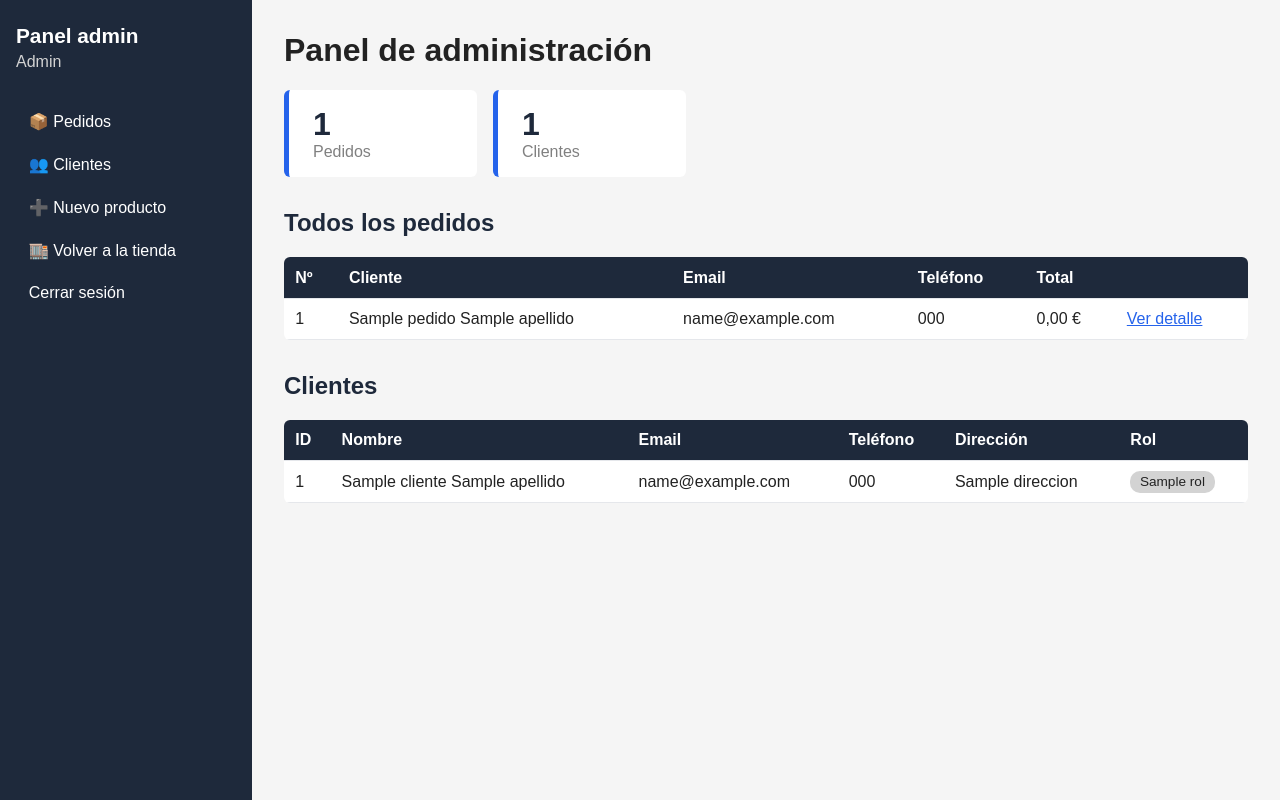
After one commit to dromerCode/tienda-php, a PHP site: template views/adminView.phtml in a window 1280 px wide. The commit adds this page. Run offline with PHP 8.4, Linux system fonts and the light colour scheme; the template is opened without the code that fills it: most values are stand-ins (such as "Sample title", 1, 10 or a date in 2020).

Commit message:
Panel de administración con todos los pedidos y clientes

```diff
--- a/controllers/mainController.php
+++ b/controllers/mainController.php
@@ -11,4 +11,6 @@ if ($page == 'login' || $page == 'registro' || $page == 'logout') {
     require __DIR__ . '/carritoController.php';
 } elseif ($page == 'finalizar_compra' || $page == 'pedido' || $page == 'mis_pedidos') {
     require __DIR__ . '/compraController.php';
+} elseif ($page == 'admin') {
+    require __DIR__ . '/adminController.php';
 }
--- /dev/null
+++ b/css/admin.css
@@ -0,0 +1,146 @@
+/* Estilos del panel de administración (aparte de la tienda) */
+body {
+    font-family: sans-serif;
+    margin: 0;
+    display: flex;
+    min-height: 100vh;
+    background: whitesmoke;
+    color: #222;
+}
+
+/* Menú lateral */
+.menu {
+    width: 220px;
+    flex-shrink: 0;
+    background: #1e293b;
+    color: white;
+    padding: 1.5rem 1rem;
+}
+
+.menu h2 {
+    margin: 0;
+    font-size: 1.3rem;
+}
+
+.menu .usuario {
+    color: lightgray;
+    margin-top: 0.3rem;
+    margin-bottom: 2rem;
+}
+
+.menu nav a {
+    display: block;
+    color: white;
+    text-decoration: none;
+    padding: 0.6rem 0.8rem;
+    border-radius: 6px;
+    margin-bottom: 0.3rem;
+}
+
+.menu nav a:hover {
+    background: #334155;
+}
+
+/* Contenido */
+main {
+    flex: 1;
+    padding: 2rem;
+}
+
+main h1 {
+    margin-top: 0;
+}
+
+main h2 {
+    margin-top: 2rem;
+    color: #1e293b;
+}
+
+.volver {
+    display: inline-block;
+    margin-bottom: 1rem;
+    color: #2563eb;
+    text-decoration: none;
+}
+
+/* Recuadros con los totales */
+.resumen {
+    display: flex;
+    gap: 1rem;
+}
+
+.dato {
+    background: white;
+    border-left: 5px solid #2563eb;
+    border-radius: 6px;
+    padding: 1rem 1.5rem;
+    min-width: 140px;
+    color: gray;
+}
+
+.dato span {
+    display: block;
+    font-size: 2rem;
+    font-weight: bold;
+    color: #1e293b;
+}
+
+.caja {
+    background: white;
+    border-radius: 6px;
+    padding: 1rem 1.5rem;
+}
+
+.caja h2 {
+    margin-top: 0;
+}
+
+/* Tablas */
+table {
+    width: 100%;
+    border-collapse: collapse;
+    background: white;
+    border-radius: 6px;
+    overflow: hidden;
+}
+
+th, td {
+    padding: 0.7rem;
+    text-align: left;
+    border-bottom: 1px solid #e5e7eb;
+}
+
+th {
+    background: #1e293b;
+    color: white;
+}
+
+tr:hover td {
+    background: #f1f5f9;
+}
+
+td a {
+    color: #2563eb;
+}
+
+.derecha {
+    text-align: right;
+}
+
+.fila-total td {
+    font-weight: bold;
+    font-size: 1.1rem;
+}
+
+/* Etiqueta del rol */
+.rol {
+    padding: 0.2rem 0.6rem;
+    border-radius: 10px;
+    font-size: 0.85rem;
+    background: lightgray;
+}
+
+.rol.admin {
+    background: #2563eb;
+    color: white;
+}
--- /dev/null
+++ b/views/adminMenu.phtml
@@ -0,0 +1,12 @@
+<!-- Menú lateral del panel de administración (no usa la cabecera de la tienda) -->
+<aside class="menu">
+    <h2>Panel admin</h2>
+    <p class="usuario"><?= htmlspecialchars($_SESSION['nombre'] ?? 'Admin') ?></p>
+    <nav>
+        <a href="index.php?page=admin#pedidos">📦 Pedidos</a>
+        <a href="index.php?page=admin#clientes">👥 Clientes</a>
+        <a href="index.php?page=nuevo_producto">➕ Nuevo producto</a>
+        <a href="index.php?page=productos">🏬 Volver a la tienda</a>
+        <a href="index.php?page=logout">Cerrar sesión</a>
+    </nav>
+</aside>
--- /dev/null
+++ b/views/adminView.phtml
@@ -0,0 +1,75 @@
+<!-- Panel de administración: pinta $pedidos y $clientes que prepara adminController -->
+<!DOCTYPE html>
+<html lang="es">
+<head>
+    <meta charset="UTF-8">
+    <meta name="viewport" content="width=device-width, initial-scale=1.0">
+    <title>Panel de administración</title>
+    <link rel="stylesheet" href="css/admin.css">
+</head>
+<body>
+    <?php require __DIR__ . '/adminMenu.phtml'; ?>
+    <main>
+        <h1>Panel de administración</h1>
+
+        <div class="resumen">
+            <div class="dato">
+                <span><?= count($pedidos) ?></span>
+                Pedidos
+            </div>
+            <div class="dato">
+                <span><?= count($clientes) ?></span>
+                Clientes
+            </div>
+        </div>
+
+        <h2 id="pedidos">Todos los pedidos</h2>
+        <?php if (empty($pedidos)): ?>
+            <p>Todavía no hay ningún pedido.</p>
+        <?php else: ?>
+            <table>
+                <tr>
+                    <th>Nº</th>
+                    <th>Cliente</th>
+                    <th>Email</th>
+                    <th>Teléfono</th>
+                    <th>Total</th>
+                    <th></th>
+                </tr>
+                <?php foreach ($pedidos as $p): ?>
+                    <tr>
+                        <td><?= (int)$p['id_factura'] ?></td>
+                        <td><?= htmlspecialchars($p['nombre'] . ' ' . $p['apellido']) ?></td>
+                        <td><?= htmlspecialchars($p['email']) ?></td>
+                        <td><?= htmlspecialchars($p['telefono']) ?></td>
+                        <td><?= number_format((float)$p['precio_final'], 2, ',', '.') ?> €</td>
+                        <td><a href="index.php?page=admin&id=<?= (int)$p['id_factura'] ?>">Ver detalle</a></td>
+                    </tr>
+                <?php endforeach; ?>
+            </table>
+        <?php endif; ?>
+
+        <h2 id="clientes">Clientes</h2>
+        <table>
+            <tr>
+                <th>ID</th>
+                <th>Nombre</th>
+                <th>Email</th>
+                <th>Teléfono</th>
+                <th>Dirección</th>
+                <th>Rol</th>
+            </tr>
+            <?php foreach ($clientes as $c): ?>
+                <tr>
+                    <td><?= (int)$c->getIdCliente() ?></td>
+                    <td><?= htmlspecialchars($c->getNombre() . ' ' . $c->getApellido()) ?></td>
+                    <td><?= htmlspecialchars($c->getEmail()) ?></td>
+                    <td><?= htmlspecialchars($c->getTelefono()) ?></td>
+                    <td><?= htmlspecialchars($c->getDireccion()) ?></td>
+                    <td><span class="rol <?= $c->getRol() ?>"><?= $c->getRol() ?></span></td>
+                </tr>
+            <?php endforeach; ?>
+        </table>
+    </main>
+</body>
+</html>
--- a/views/header.phtml
+++ b/views/header.phtml
@@ -9,6 +9,8 @@
         </span>
         |
         <?php if (($_SESSION['rol'] ?? '') === 'admin'): ?>
+        <a href="index.php?page=admin">⚙️ Panel de administración</a>
+        |
         <a href="index.php?page=nuevo_producto">➕ Nuevo producto</a>
         |
         <?php endif; ?>
```
Also changed, not shown: controllers/adminController.php (added, +29 -0 lines), repositories/ClienteRepository.php (+21 -0 lines), repositories/FacturaRepository.php (+15 -0 lines), views/adminPedidoView.phtml (added, +49 -0 lines).
